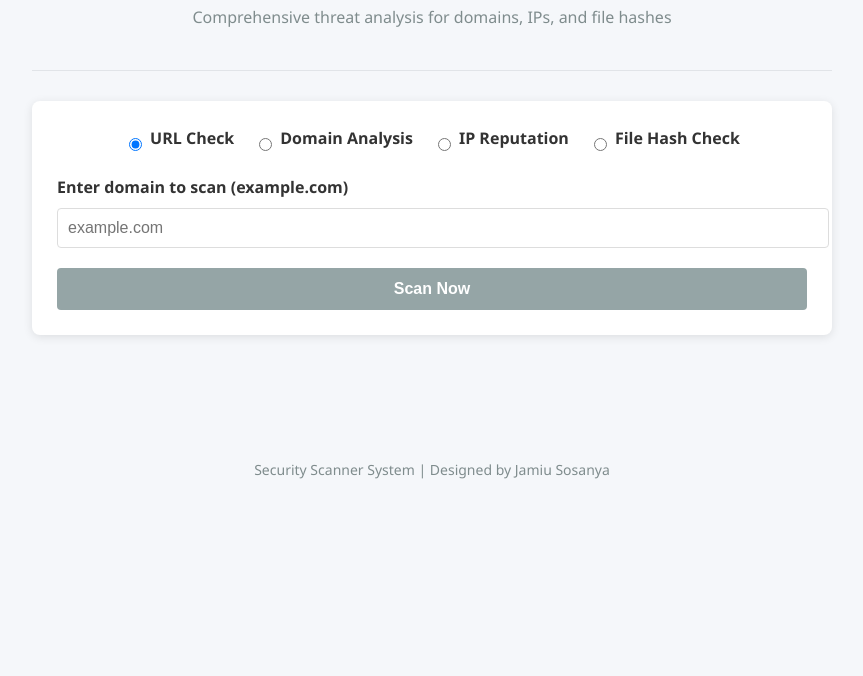
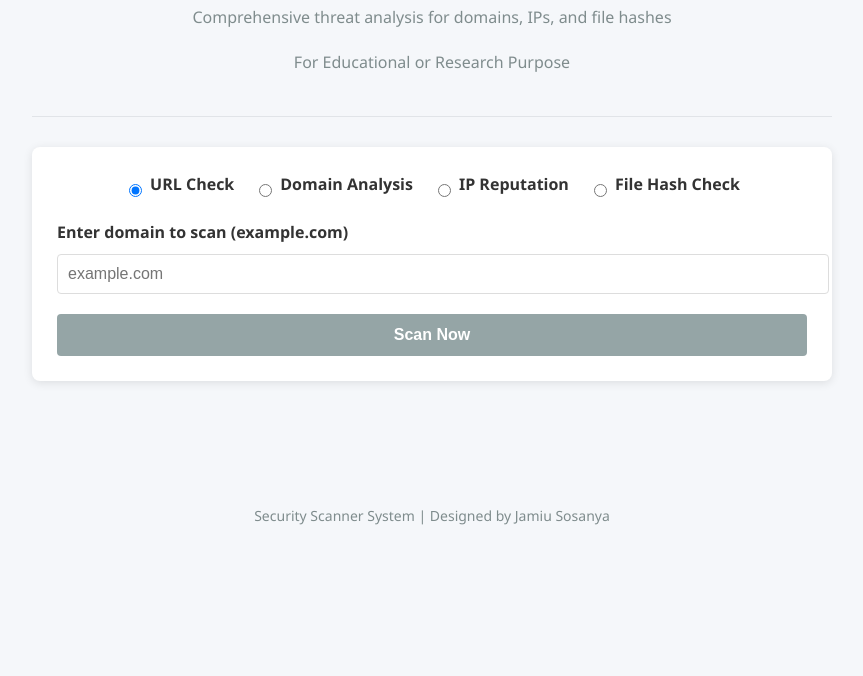
Before and after one commit to Jamiu-Sosanya/security-scanner, a plain HTML site: page index.html in a window 1280 px wide. Shown: the part 124-800 px from the top of the page, without its empty margins (208-1071 px from the left). Drawn offline with Linux system fonts and the light colour scheme.

Commit message:
Update index.html

```diff
--- a/index.html
+++ b/index.html
@@ -316,6 +316,7 @@
         <header>
             <h1>Security Scanner</h1>
             <p class="description">Comprehensive threat analysis for domains, IPs, and file hashes</p>
+		<p class="description">For Educational or Research Purpose</p>
         </header>
 
         <div class="scanner-form">
```
